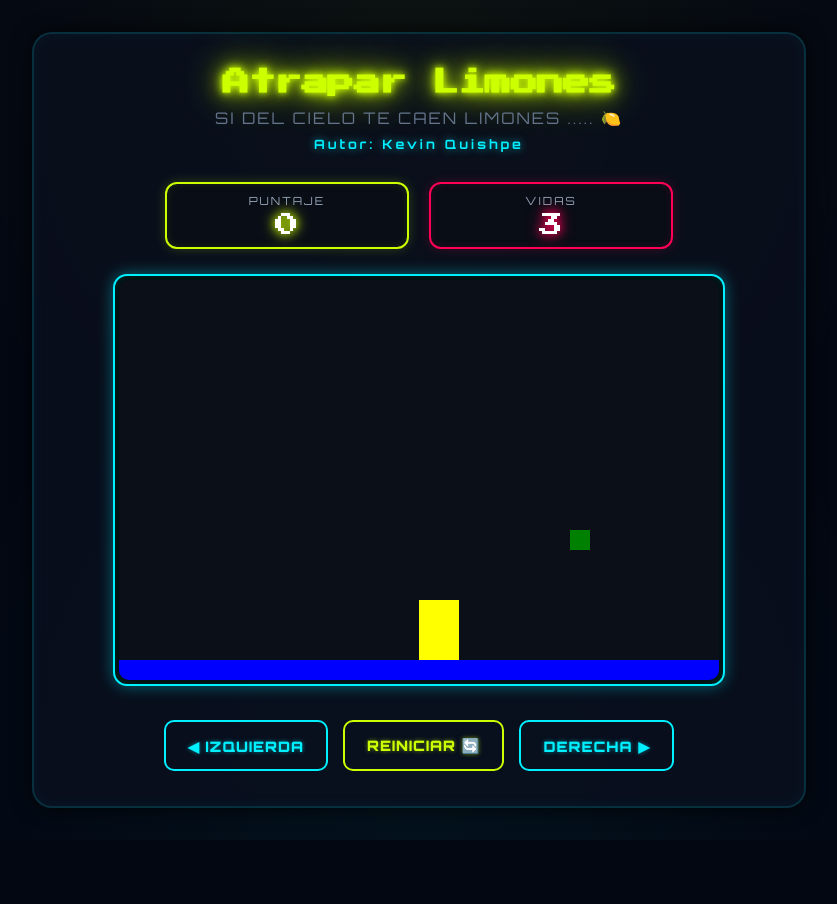
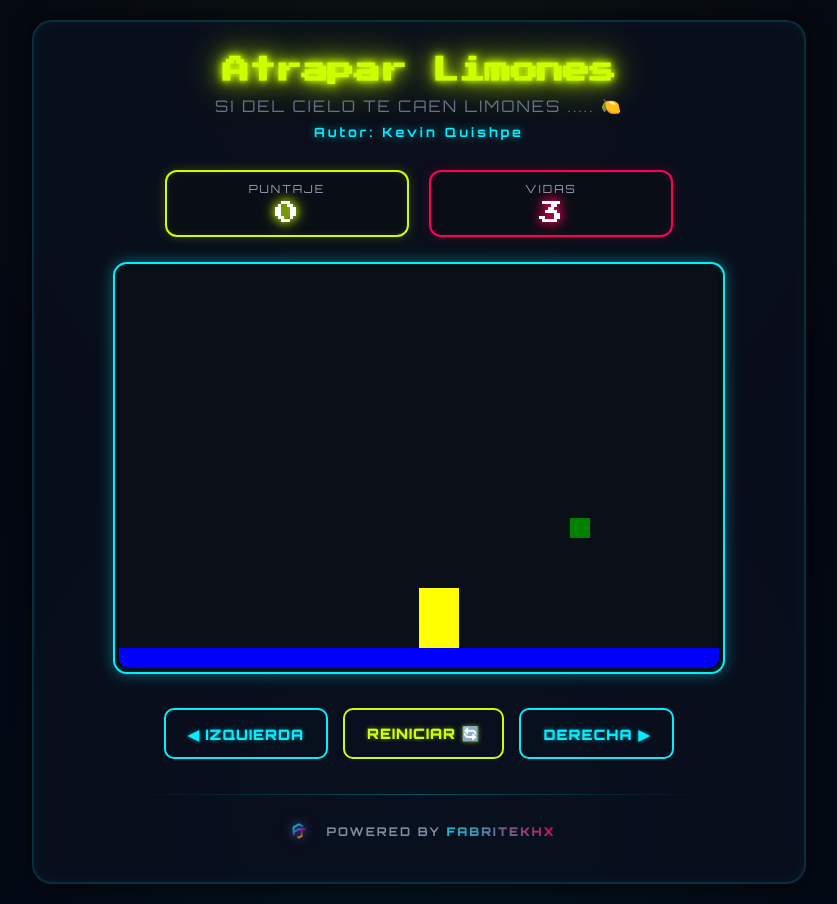
Before and after one commit to FabricioQs/jeugo_limones, a plain HTML site: page index.html in a window 1280 px wide. Shown: the whole page, without its empty margins (221-1058 px from the left). Before the commit the page ends 840 px from the top, so only its background shows below. Drawn offline with Linux system fonts and the light colour scheme.

Commit message:
Agregación de imagen o logo en la web

```diff
--- a/index.html
+++ b/index.html
@@ -3,7 +3,8 @@
 <head>
   <meta charset="UTF-8">
   <meta name="viewport" content="width=device-width, initial-scale=1.0">
-  <title>Caza Estrellas - Neón Lemon</title>
+  <title>Caza Limones - Neón Lemon</title>
+  <!-- Fuentes especiales para el estilo Neón/Futurista/Gamer -->
   <link rel="preconnect" href="https://fonts.googleapis.com">
   <link rel="preconnect" href="https://fonts.gstatic.com" crossorigin>
   <link href="https://fonts.googleapis.com/css2?family=Orbitron:wght@400;700;900&family=Press+Start+2P&display=swap" rel="stylesheet">
@@ -20,6 +21,7 @@
     </header>
 
     <main class="interfaz-juego">
+      <!-- Marcadores con cajas de luz LED independientes -->
       <div class="panel">
         <div class="marcador-led led-amarillo">
           <span class="etiqueta">Puntaje</span>
@@ -31,10 +33,12 @@
         </div>
       </div>
 
+      <!-- El Canvas enmarcado en tubos de luz Cian -->
       <div class="marco-canvas-led">
         <canvas id="areaJuego" width="600" height="400"></canvas>
       </div>
 
+      <!-- Botones de control estilo interruptores LED -->
       <div class="botones">
         <button onclick="moverIzquierda()" class="btn-neon btn-izq">◀ IZQUIERDA</button>
         <button onclick="reiniciar();" class="btn-neon btn-reiniciar">REINICIAR 🔄</button>
@@ -42,6 +46,15 @@
       </div>
     </main>
 
+    <!-- Pie de página con marca e integración del logo de FabriTekhx -->
+    <footer class="creditos-fabritekhx">
+      <div class="linea-division"></div>
+      <div class="marca-contenedor">
+        <img src="LOGO.png" alt="Logo FabriTekhx" class="logo-firma">
+        <p class="texto-firma">Powered by <span class="destacado-firma">FABRITEKHX</span></p>
+      </div>
+    </footer>
+
   </div>
   <script src="limones.js"></script>
 </body>
--- a/limones.css
+++ b/limones.css
@@ -214,3 +214,76 @@ canvas {
   .btn-neon { width: 100%; padding: 12px; }
   .panel { gap: 10px; }
 }
+
+/* ==========================================
+   SECCIÓN DE CRÉDITOS (FABRITEKHX LOGO)
+   ========================================== */
+.creditos-fabritekhx {
+  margin-top: 35px;
+  display: flex;
+  flex-direction: column;
+  align-items: center;
+  justify-content: center;
+}
+
+/* Línea de división estilo neón tenue */
+.linea-division {
+  width: 80%;
+  height: 1px;
+  background: linear-gradient(90deg, transparent, rgba(0, 240, 255, 0.3), transparent);
+  margin-bottom: 20px;
+}
+
+.marca-contenedor {
+  display: flex;
+  align-items: center;
+  justify-content: center;
+  gap: 12px;
+  opacity: 0.85;
+  transition: opacity 0.3s ease, transform 0.3s ease;
+}
+
+/* Efecto de iluminación interactiva al pasar el mouse por encima */
+.marca-contenedor:hover {
+  opacity: 1;
+  transform: translateY(-2px);
+}
+
+/* Estilo y efectos para LOGO.png */
+.logo-firma {
+  width: 32px;
+  height: 32px;
+  object-fit: contain;
+  /* Un drop-shadow sutil que hace que los colores del logo resalten en la oscuridad */
+  filter: drop-shadow(0 0 6px rgba(0, 240, 255, 0.6)) drop-shadow(0 0 12px rgba(255, 0, 85, 0.4));
+  animation: sutilLuz 3s ease-in-out infinite alternate;
+}
+
+.texto-firma {
+  font-size: 0.75rem;
+  letter-spacing: 2px;
+  text-transform: uppercase;
+  color: #94a3b8;
+  margin: 0;
+  font-weight: 700;
+}
+
+.destacado-firma {
+  color: #ffffff;
+  font-weight: 900;
+  /* Efecto de texto degradado y pulido */
+  background: linear-gradient(45deg, #00f0ff, #ff0055);
+  -webkit-background-clip: text;
+  -webkit-text-fill-color: transparent;
+  display: inline-block;
+}
+
+/* Animación sutil de respiración lumínica para el logo */
+@keyframes sutilLuz {
+  0% {
+    filter: drop-shadow(0 0 4px rgba(0, 240, 255, 0.5)) drop-shadow(0 0 8px rgba(255, 0, 85, 0.3));
+  }
+  100% {
+    filter: drop-shadow(0 0 8px rgba(0, 240, 255, 0.8)) drop-shadow(0 0 16px rgba(255, 0, 85, 0.6));
+  }
+}
--- a/limones.js
+++ b/limones.js
@@ -35,13 +35,13 @@ function dibujarPersonaje (){
 }
 
 function moverIzquierda (){
-    personajeX=personajeX-10;
+    personajeX=personajeX-20;
     actualizarPantalla();
 
 }
 
 function moverDerecha (){
-    personajeX=personajeX+10;
+    personajeX=personajeX+20;
     actualizarPantalla();
 
 }
```
Also changed, not shown: LOGO.png (added).
